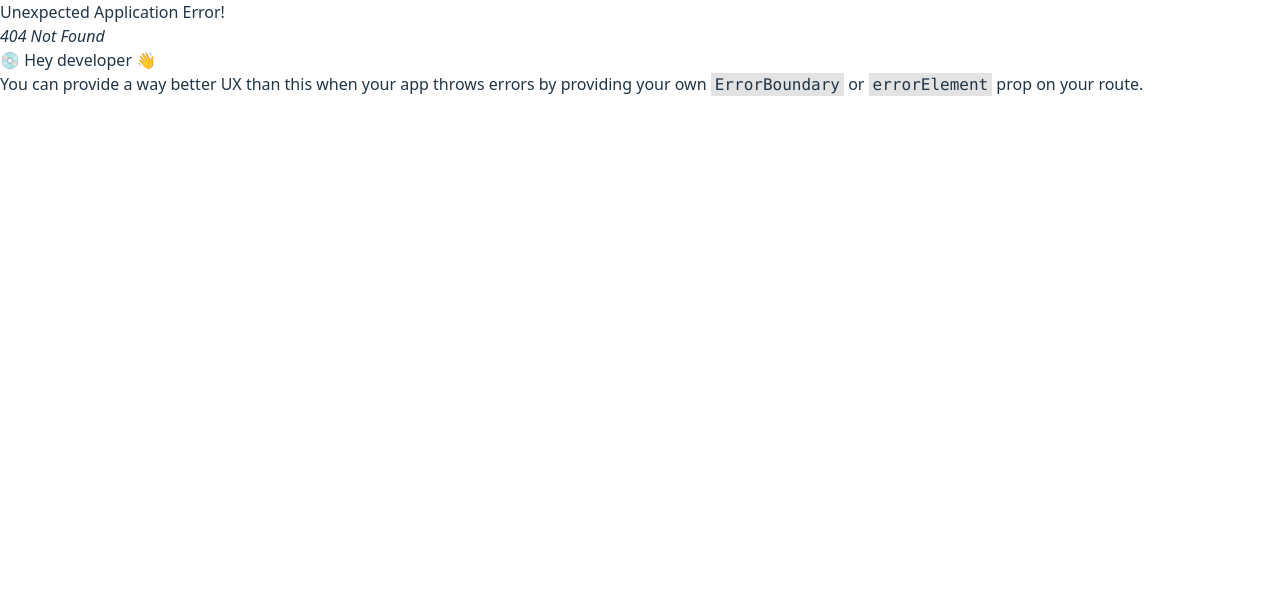
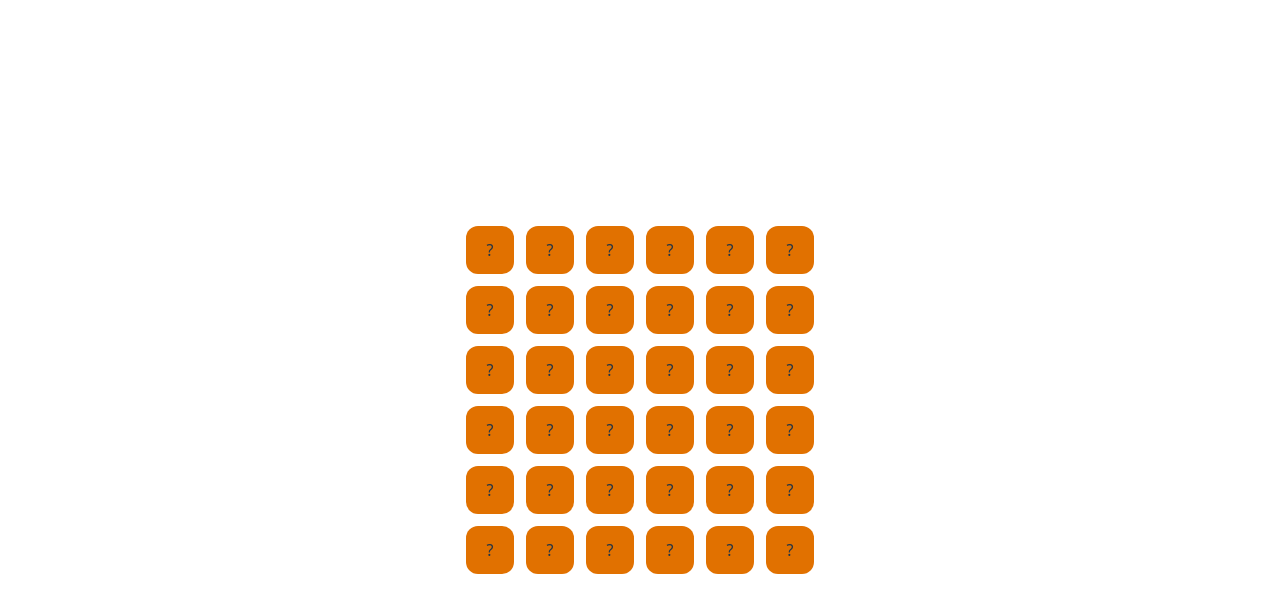
Before and after one commit to rjrocks1908/react-machine-coding, a React (Vite) app: page /memory-game in a window 1280 px wide. Before the commit this address had no page. Shown: the top 612 px of the page. Built offline with nearby package versions, Linux system fonts and the light colour scheme.

Commit message:
feat: add Memory Game components and routing

```diff
--- /dev/null
+++ b/src/components/memorygame/GameCard.tsx
@@ -0,0 +1,20 @@
+import type { Cell } from "./MemoryGame";
+
+interface Props {
+  cell: Cell;
+  onClick: (id: number) => void;
+}
+
+function GameCard({ cell, onClick }: Props) {
+  return (
+    <div
+      className={`p-3 ${
+        cell.isFlipped ? "bg-amber-800" : "bg-amber-600"
+      } aspect-square text-center cursor-pointer hover:bg-amber-800 transition-all rounded-xl`}
+      onClick={() => onClick(cell.id)}
+    >
+      {cell.isFlipped ? cell.number : "?"}
+    </div>
+  );
+}
+export default GameCard;
--- /dev/null
+++ b/src/components/memorygame/MemoryGame.tsx
@@ -0,0 +1,61 @@
+import { useEffect, useState } from "react";
+import GameCard from "./GameCard";
+
+export interface Cell {
+  id: number;
+  number: number;
+  isFlipped: boolean;
+}
+
+interface Props {
+  GRID: Cell[];
+}
+
+function MemoryGame({ GRID }: Props) {
+  const [isLock, setIsLock] = useState(false);
+  const [currentFlipped, setCurrentFlipped] = useState<number[]>([]);
+  const [grid, setGrid] = useState(GRID);
+
+  useEffect(() => {
+    if (currentFlipped.length === 2) {
+      if (grid[currentFlipped[0]].number !== grid[currentFlipped[1]].number) {
+        const copyCurrentFlipped = [...currentFlipped];
+        setIsLock(true);
+        setTimeout(() => {
+          const copyGrid = [...grid];
+          copyGrid[copyCurrentFlipped[0]] = {
+            ...copyGrid[copyCurrentFlipped[0]],
+            isFlipped: false,
+          };
+          copyGrid[copyCurrentFlipped[1]] = {
+            ...copyGrid[copyCurrentFlipped[1]],
+            isFlipped: false,
+          };
+          setGrid(copyGrid);
+          setIsLock(false);
+        }, 1000);
+      }
+      setCurrentFlipped([]);
+    }
+  }, [currentFlipped]);
+
+  const handleClick = (id: number) => {
+    if (grid[id].isFlipped || isLock) {
+      return;
+    }
+
+    const copyGrid = [...grid];
+    copyGrid[id] = { ...copyGrid[id], isFlipped: true };
+    setGrid(copyGrid);
+    setCurrentFlipped([...currentFlipped, id]);
+  };
+
+  return (
+    <div className="grid grid-cols-6 gap-3">
+      {grid.map((cell) => (
+        <GameCard key={cell.id} cell={cell} onClick={handleClick} />
+      ))}
+    </div>
+  );
+}
+export default MemoryGame;
--- /dev/null
+++ b/src/pages/MemoryGamePage.tsx
@@ -0,0 +1,29 @@
+import MemoryGame from "../components/memorygame/MemoryGame";
+
+function shuffleArray(arr: number[]) {
+  for (let i = arr.length - 1; i > 0; i--) {
+    const j = Math.floor(Math.random() * (i + 1)); // random index from 0 to i
+    [arr[i], arr[j]] = [arr[j], arr[i]]; // swap
+  }
+  return arr;
+}
+
+function generateRandomGrid() {
+  const arr = Array.from({ length: 18 }, (_, idx) => idx + 1);
+  const grid = shuffleArray([...arr, ...arr]);
+
+  const newGrid = grid.map((item, idx) => {
+    return { id: idx, number: item, isFlipped: false };
+  });
+
+  return newGrid;
+}
+
+function MemoryGamePage() {
+  return (
+    <div className="flex h-screen justify-center items-center">
+      <MemoryGame GRID={generateRandomGrid()} />
+    </div>
+  );
+}
+export default MemoryGamePage;
--- a/src/router/routes.ts
+++ b/src/router/routes.ts
@@ -19,6 +19,7 @@ import TodoPage from "../pages/TodoPage.tsx";
 import VirtualizedListPage from "../pages/VirtualizedListPage.tsx";
 import StepperPage from "../pages/StepperPage.tsx";
 import TabPage from "../pages/TabPage.tsx";
+import MemoryGamePage from "../pages/MemoryGamePage.tsx";
 
 export const router = createBrowserRouter([
   {
@@ -101,6 +102,10 @@ export const router = createBrowserRouter([
         path: "tab",
         Component: TabPage,
       },
+      {
+        path: "memory-game",
+        Component: MemoryGamePage,
+      },
     ],
   },
 ]);
```
